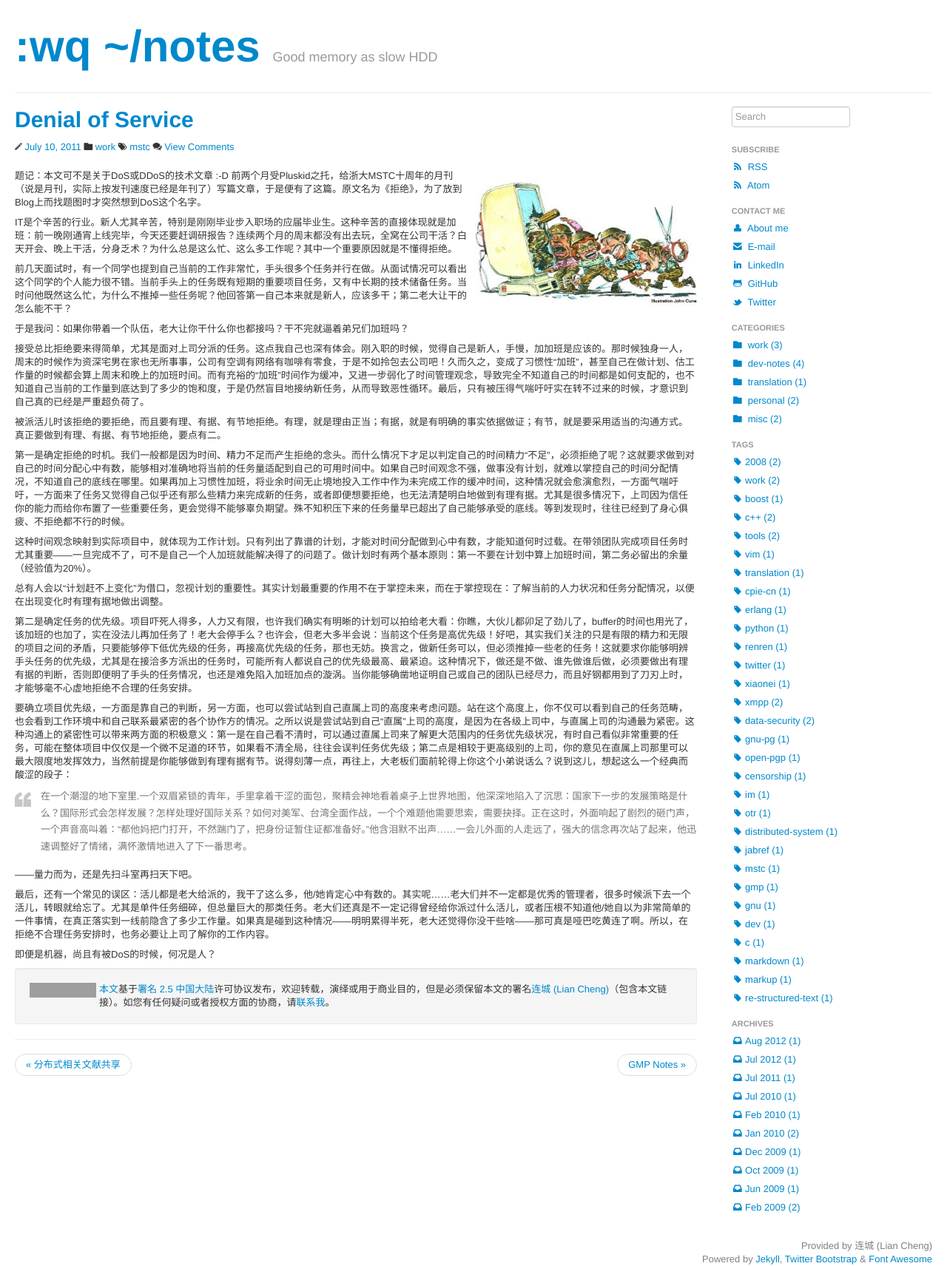
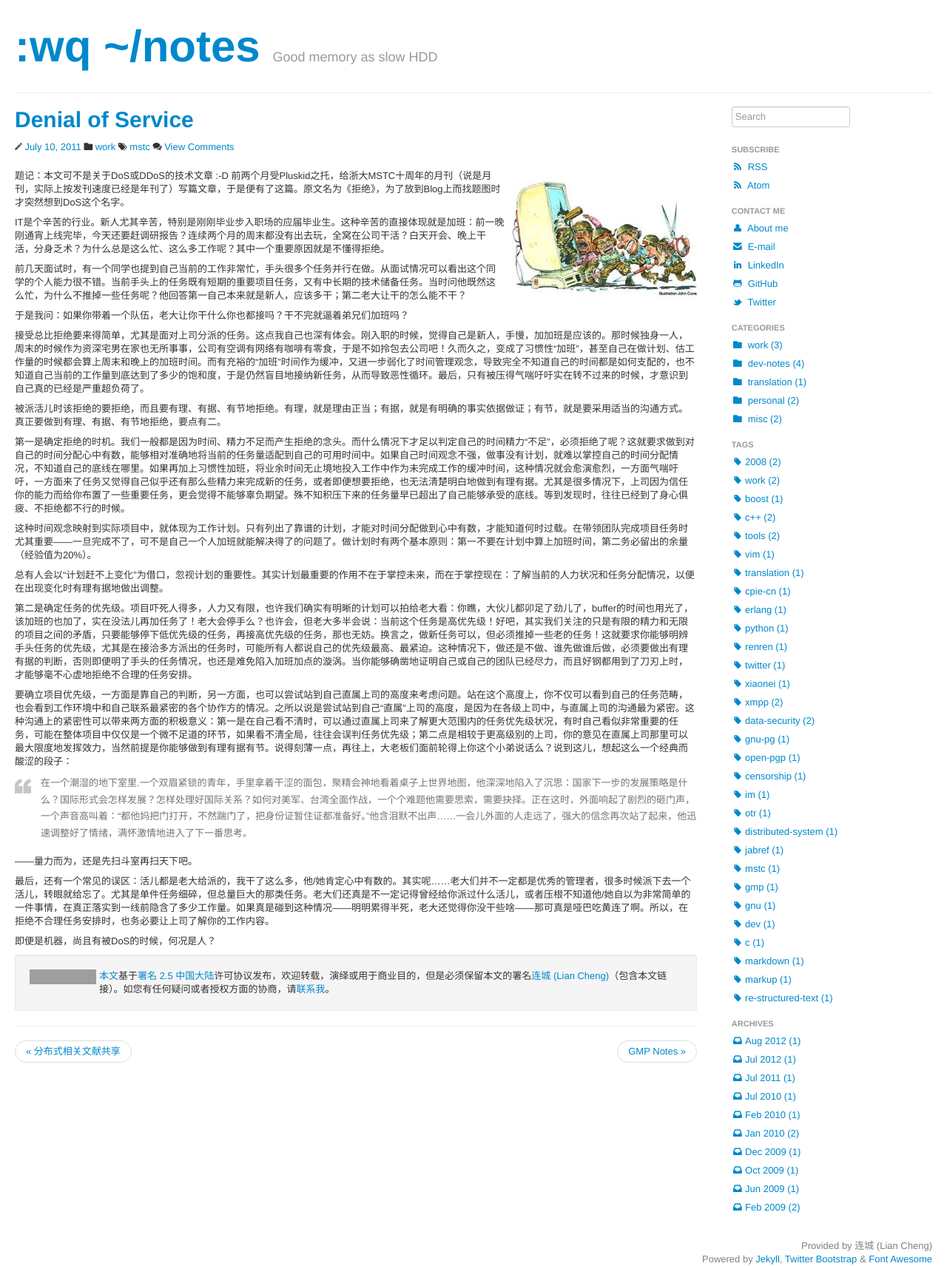
Before and after one commit to liancheng/blog.liancheng.info, a Jekyll site: the page built from _posts/zh/2011-07-10-denial-of-service.md, in a window 1280 px wide. Shown: the whole page at 74% size. Built offline with Jekyll 4.4.1, drawn with Linux system fonts in a browser that asks for light colours; comment, search, counter and statistics services are not loaded; grey boxes are pictures that could not be loaded.

Commit message:
Resized 3 title figures

```diff
--- a/_posts/zh/2011-07-10-denial-of-service.md
+++ b/_posts/zh/2011-07-10-denial-of-service.md
@@ -5,7 +5,7 @@ category: work
 tags: mstc
 ---
 
-<div class="title-icon"><img src="{{ site.attachment_dir }}2011-07-10-ddos.jpg" alt="DDoS" width="300" height="194" /></div>
+<div class="title-icon"><img src="{{ site.attachment_dir }}2011-07-10-ddos.jpg" alt="DDoS" /></div>
 
 题记：本文可不是关于DoS或DDoS的技术文章 :-D 前两个月受Pluskid之托，给浙大MSTC十周年的月刊（说是月刊，实际上按发刊速度已经是年刊了）写篇文章，于是便有了这篇。原文名为《拒绝》，为了放到Blog上而找题图时才突然想到DoS这个名字。
 
```
Also changed, not shown: _posts/zh/2010-02-03-personal-data-security-2-im-privacy-protection.md (+1 -1 lines), attachment/2010-02-03-censorship.gif, attachment/2011-07-10-ddos.jpg, attachment/2012-08-07-cloud.jpg.
